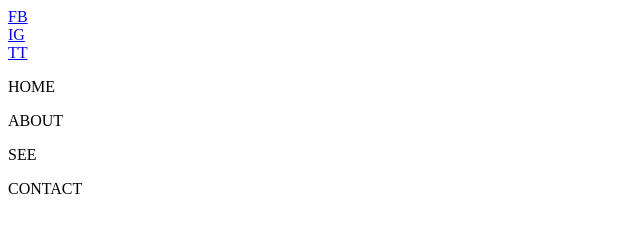
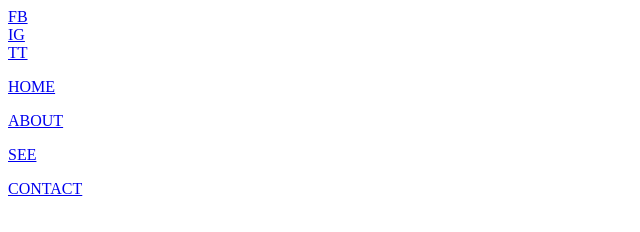
Before and after one commit to JJHAVOK/courseratest, a plain HTML site: page index.html in a window 1280 px wide. Shown: the whole page, without its empty margins (0-640 px from the left). Drawn offline with Linux system fonts and the light colour scheme.

Commit message:
Update index.html

```diff
--- a/index.html
+++ b/index.html
@@ -22,16 +22,16 @@
 		  	</div>
 		  	<nav id="mainnav">
 		  		<div id="nav1">
-		  			<p class="navitem">HOME</p>
+		  			<p class="navitem"><a class="navlink" href="#">HOME</a></p>
 		  		</div>
 		  		<div id="nav2">
-		  			<p class="navitem">ABOUT</p>
+		  			<p class="navitem"><a class="navlink" href="#">ABOUT</a></p>
 		  		</div>
 		  		<div id="nav3">
-		  			<p class="navitem">SEE</p>
+		  			<p class="navitem"><a class="navlink" href="#">SEE</a></p>
 		  		</div>
 		  		<div id="nav4">
-		  			<p class="navitem">CONTACT</p>
+		  			<p class="navitem"><a class="navlink" href="#">CONTACT</a></p>
 		  		</div>
 		  	</nav>
 		  </header>
```
